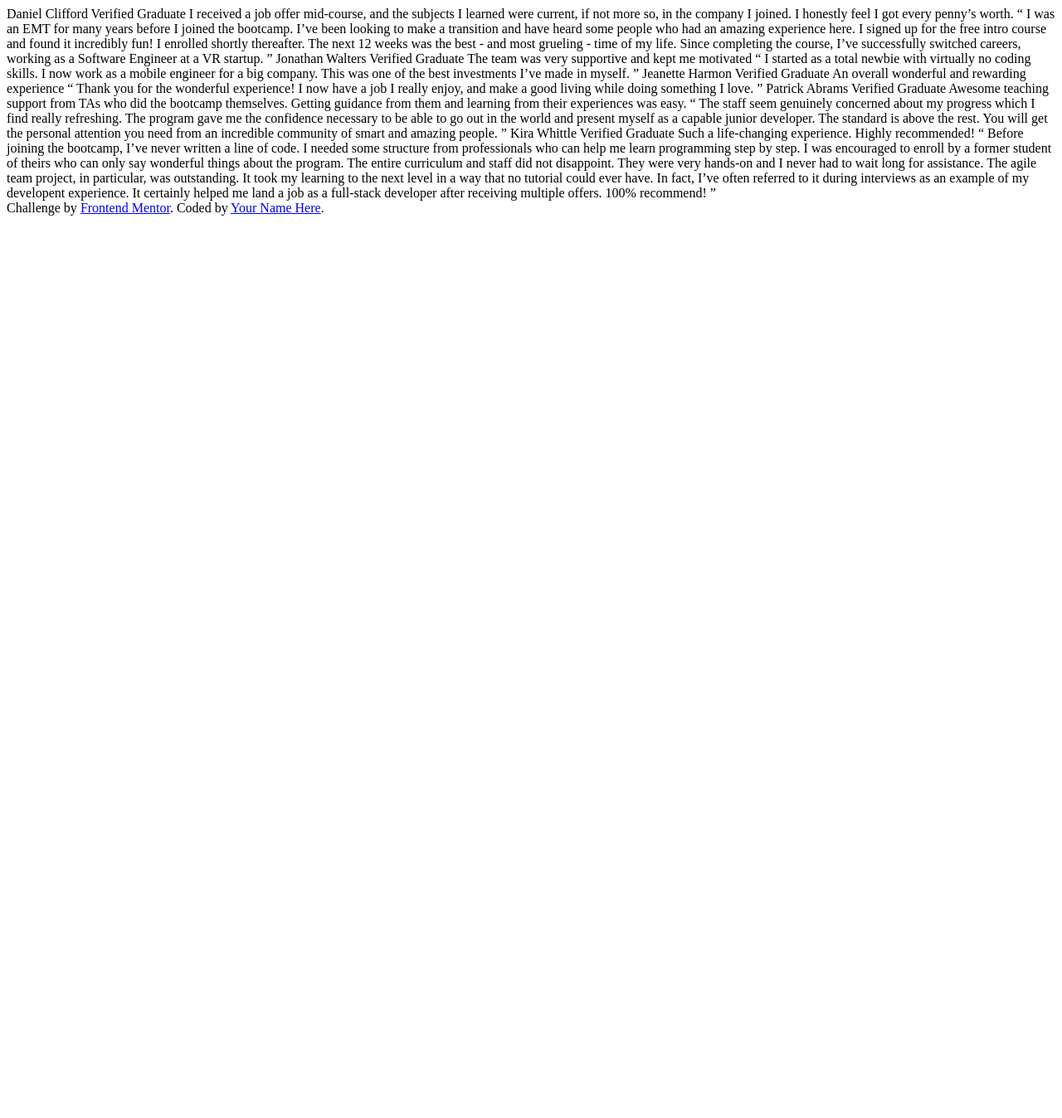
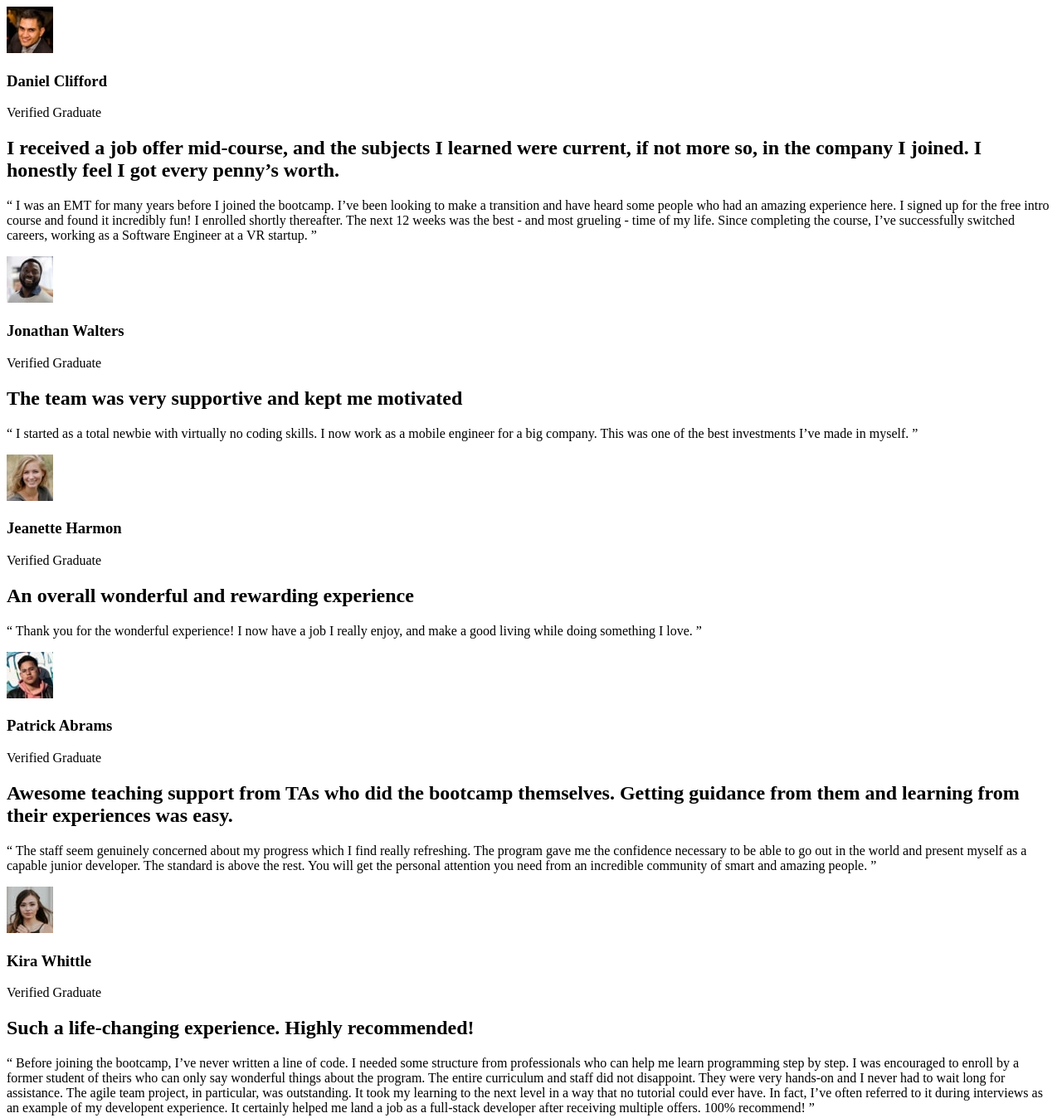
Before and after one commit to HaiDangN/testimonials-grid-section, a plain HTML site: page index.html in a window 1280 px wide. Shown: the whole page at 83% size. Before the commit the page ends 800 px from the top, so only its background shows below. Drawn offline with Linux system fonts and the light colour scheme.

Commit message:
feat: add semantic HTML structure and containers

```diff
--- a/index.html
+++ b/index.html
@@ -10,50 +10,77 @@
 
 </head>
 <body>
-  Daniel Clifford
-  Verified Graduate
-
+  <main>
+    <section class="testimonials">
+      <article class="testimonials__card testimonials__card--featured">
+        <div class="testimonials__profile">
+          <img src="images/image-daniel.jpg" alt="">
+          <h3 class="testimonials__name">Daniel Clifford</h3>
+          <p class="testimonials__status">Verified Graduate</p>
+        </div>
+        <h2 class="testimonials__headline">
           I received a job offer mid-course, and the subjects I learned were current, if not more so,
           in the company I joined. I honestly feel I got every penny’s worth.
-
+        </h2>
+        <p class="testimonials__text">
           “ I was an EMT for many years before I joined the bootcamp. I’ve been looking to make a
           transition and have heard some people who had an amazing experience here. I signed up
           for the free intro course and found it incredibly fun! I enrolled shortly thereafter.
           The next 12 weeks was the best - and most grueling - time of my life. Since completing
           the course, I’ve successfully switched careers, working as a Software Engineer at a VR startup. ”
-
-  Jonathan Walters
-  Verified Graduate
-
-  The team was very supportive and kept me motivated
-
+        </p>
+      </article>
+      <article class="testimonials__card testimonials__card--compact">
+        <div class="testimonials__profile">
+          <img src="images/image-jonathan.jpg" alt="">
+          <h3 class="testimonials__name">Jonathan Walters</h3>
+          <p class="testimonials__status">Verified Graduate</p>
+        </div>
+        <h2 class="testimonials__headline">The team was very supportive and kept me motivated</h2>
+        <p class="testimonials__text">
           “ I started as a total newbie with virtually no coding skills. I now work as a mobile engineer
           for a big company. This was one of the best investments I’ve made in myself. ”
-
-  Jeanette Harmon
-  Verified Graduate
-
-  An overall wonderful and rewarding experience
-
+        </p>
+      </article>
+      <article class="testimonials__card testimonials__card--compact">
+        <div class="testimonials__profile">
+          <img src="images/image-jeanette.jpg" alt="">
+          <h3 class="testimonials__name">Jeanette Harmon</h3>
+          <p class="testimonials__status">Verified Graduate</p>
+        </div>
+        <h2 class="testimonials__headline">An overall wonderful and rewarding experience</h2>
+        <p class="testimonials__text">
           “ Thank you for the wonderful experience! I now have a job I really enjoy, and make a good living
           while doing something I love. ”
+        </p>
 
-  Patrick Abrams
-  Verified Graduate
-
+      </article>
+      <article class="testimonials__card testimonials__card--wide">
+        <div class="testimonials__profile">
+          <img src="images/image-patrick.jpg" alt="">
+          <h3 class="testimonials__name">Patrick Abrams</h3>
+          <p class="testimonials__status">Verified Graduate</p>
+        </div>
+        <h2 class="testimonials__headline">
           Awesome teaching support from TAs who did the bootcamp themselves. Getting guidance from them and
           learning from their experiences was easy.
-
+        </h2>
+        <p class="testimonials__text">
           “ The staff seem genuinely concerned about my progress which I find really refreshing. The program
           gave me the confidence necessary to be able to go out in the world and present myself as a capable
           junior developer. The standard is above the rest. You will get the personal attention you need from
           an incredible community of smart and amazing people. ”
+        </p>
 
-  Kira Whittle
-  Verified Graduate
-
-  Such a life-changing experience. Highly recommended!
-
+      </article>
+      <article class="testimonials__card testimonials__card--tall">
+        <div class="testimonials__profile">
+          <img src="images/image-kira.jpg" alt="">
+          <h3 class="testimonials__name">Kira Whittle</h3>
+          <p class="testimonials__status">Verified Graduate</p>
+        </div>
+        <h2 class="testimonials__headline">Such a life-changing experience. Highly recommended!</h2>
+        <p class="testimonials__text">
           “ Before joining the bootcamp, I’ve never written a line of code. I needed some structure from
           professionals who can help me learn programming step by step. I was encouraged to enroll by a former
           student of theirs who can only say wonderful things about the program. The entire curriculum and staff
@@ -62,10 +89,9 @@
           could ever have. In fact, I’ve often referred to it during interviews as an example of my developent
           experience. It certainly helped me land a job as a full-stack developer after receiving multiple offers.
           100% recommend! ”
-
-  <div class="attribution">
-    Challenge by <a href="https://www.frontendmentor.io?ref=challenge" target="_blank">Frontend Mentor</a>.
-    Coded by <a href="#">Your Name Here</a>.
-  </div>
+        </p>
+      </article>
+    </section>
+  </main>
 </body>
 </html>
```
Lines whose indentation alone changed are shown as unchanged.
